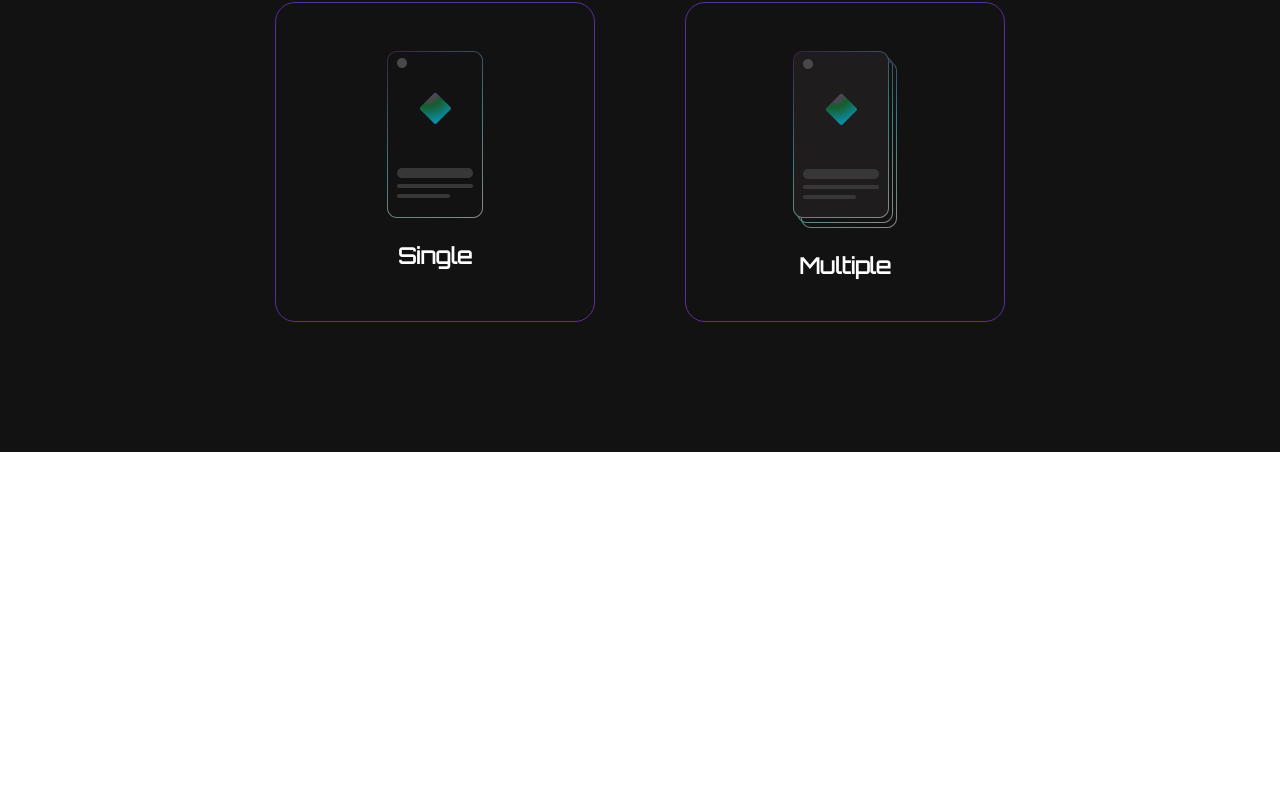
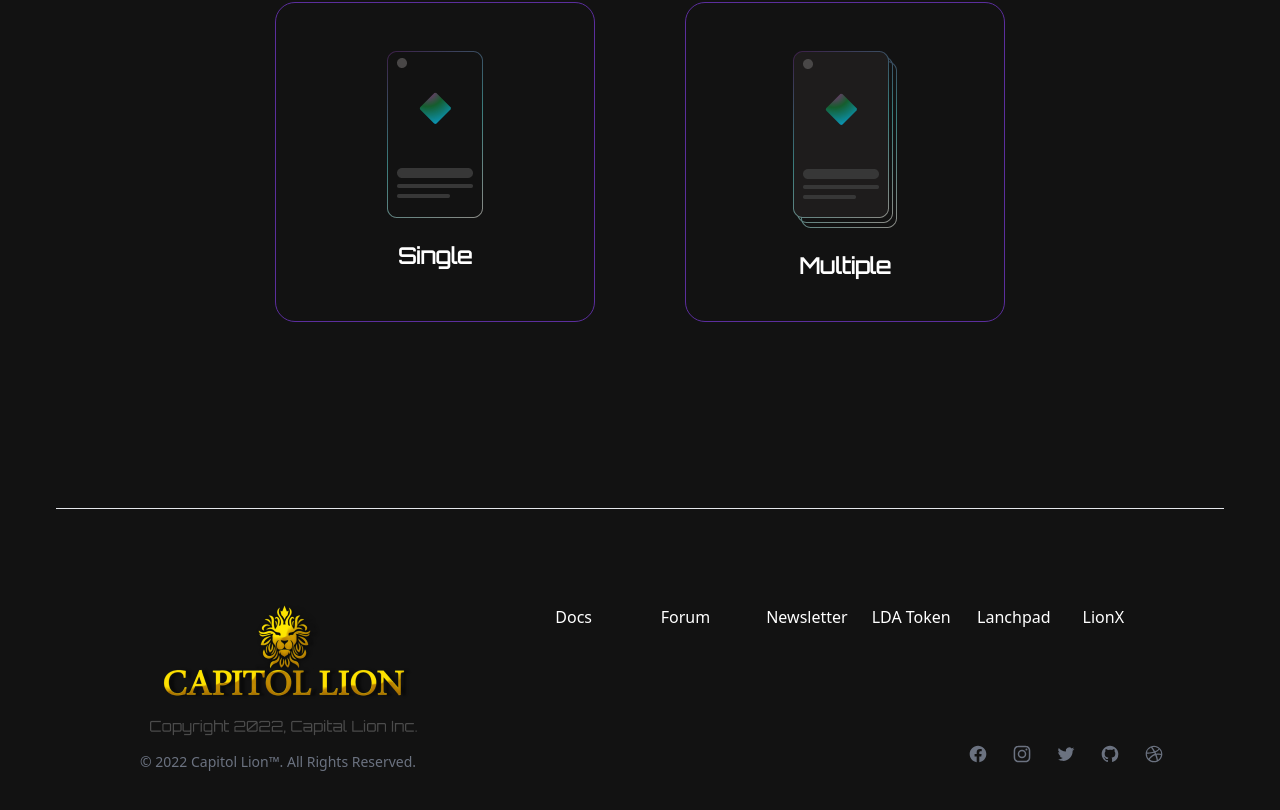
Before and after one commit to CoreX-Labs/CapitolLion, a React (Create React App) app in the folder CapitolLion_Marketplace/frontend/capitol-lion/: page /create in a window 1280 px wide. Shown: the part 570-1380 px from the top of the page. Before the commit the page ends 1022 px from the top, so only its background shows below. Built offline with nearby package versions, Linux system fonts and the light colour scheme.

Commit message:
more corrections on the footer component in the collection page

```diff
--- a/CapitolLion_Marketplace/frontend/capitol-lion/public/index.html
+++ b/CapitolLion_Marketplace/frontend/capitol-lion/public/index.html
@@ -18,7 +18,7 @@
 
     <title>React App</title>
   </head>
-  <body style="overflow-x:hidden">
+  <body style="overflow-x: hidden;">
     <!--  -->
     <noscript>You need to enable JavaScript to run this app.</noscript>
     <div id="root"></div>
--- a/CapitolLion_Marketplace/frontend/capitol-lion/src/footer/Footer.jsx
+++ b/CapitolLion_Marketplace/frontend/capitol-lion/src/footer/Footer.jsx
@@ -24,42 +24,42 @@ const Footer = () => {
                   <div>
                     <ul class="text-white dark:text-gray-400">
                       <li class="mb-4">
-                        <a href="http://localhost:3000/" class="hover:underline">Docs</a>
+                        <a href="https://lionx.one/documents" class="hover:underline">Docs</a>
                       </li>
                     </ul>
                   </div>
                   <div>
                     <ul class="text-white dark:text-gray-400">
                       <li class="mb-4">
-                        <a href="http://localhost:3000/" class="hover:underline ">Forum</a>
+                        <a href="https://forum.trondao.org/t/the-establishment-of-lionx/2660?u=tashlion" class="hover:underline ">Forum</a>
                       </li>
                     </ul>
                   </div>
                   <div>
                     <ul class="text-white dark:text-gray-400">
                       <li class="mb-4">
-                        <a href="http://localhost:3000/" class="hover:underline">Newsletter</a>
+                        <a href="https://lionx.one/" class="hover:underline">Newsletter</a>
                       </li>
                     </ul>
                   </div>
                   <div>
                     <ul class="text-white dark:text-gray-400">
                       <li class="mb-4">
-                        <a href="http://localhost:3000/" class="hover:underline">LDA Token</a>
+                        <a href="https://sunswap.com/#/scan/detail/TNP1D18nJCqQHhv4i38qiNtUUuL5VyNoC1" class="hover:underline">LDA Token</a>
                       </li>
                     </ul>
                   </div>
                   <div>
                     <ul class="text-white dark:text-gray-400">
                       <li class="mb-4">
-                        <a href="http://localhost:3000/" class="hover:underline">Lanchpad</a>
+                        <a href="https://sunswap.com/#/scan/detail/TNP1D18nJCqQHhv4i38qiNtUUuL5VyNoC1" class="hover:underline">Lanchpad</a>
                       </li>
                     </ul>
                   </div>
                   <div>
                     <ul class="text-white dark:text-gray-400">
                       <li class="mb-4">
-                        <a href="http://localhost:3000/" class="hover:text-red">LionX</a>
+                        <a href="https://lionxeco.net/" class="hover:text-red">LionX</a>
                       </li>
                     </ul>
                   </div>
--- a/CapitolLion_Marketplace/frontend/capitol-lion/src/pages/Collection.jsx
+++ b/CapitolLion_Marketplace/frontend/capitol-lion/src/pages/Collection.jsx
@@ -249,8 +249,9 @@ const Collection = () => {
 									</div>
 							</div>
 					</div>
+					<Footer />
 			</div>
-			{/* <Footer /> */}
+
 		</React.Fragment>
 	);
 };
--- a/CapitolLion_Marketplace/frontend/capitol-lion/src/pages/create/Create.jsx
+++ b/CapitolLion_Marketplace/frontend/capitol-lion/src/pages/create/Create.jsx
@@ -50,7 +50,7 @@ const Create = () => {
             <Outlet />
           </div>
         </div>
-      {/* <Footer /> */}
+      <Footer />
       </div>
     </React.Fragment>
   );
```
